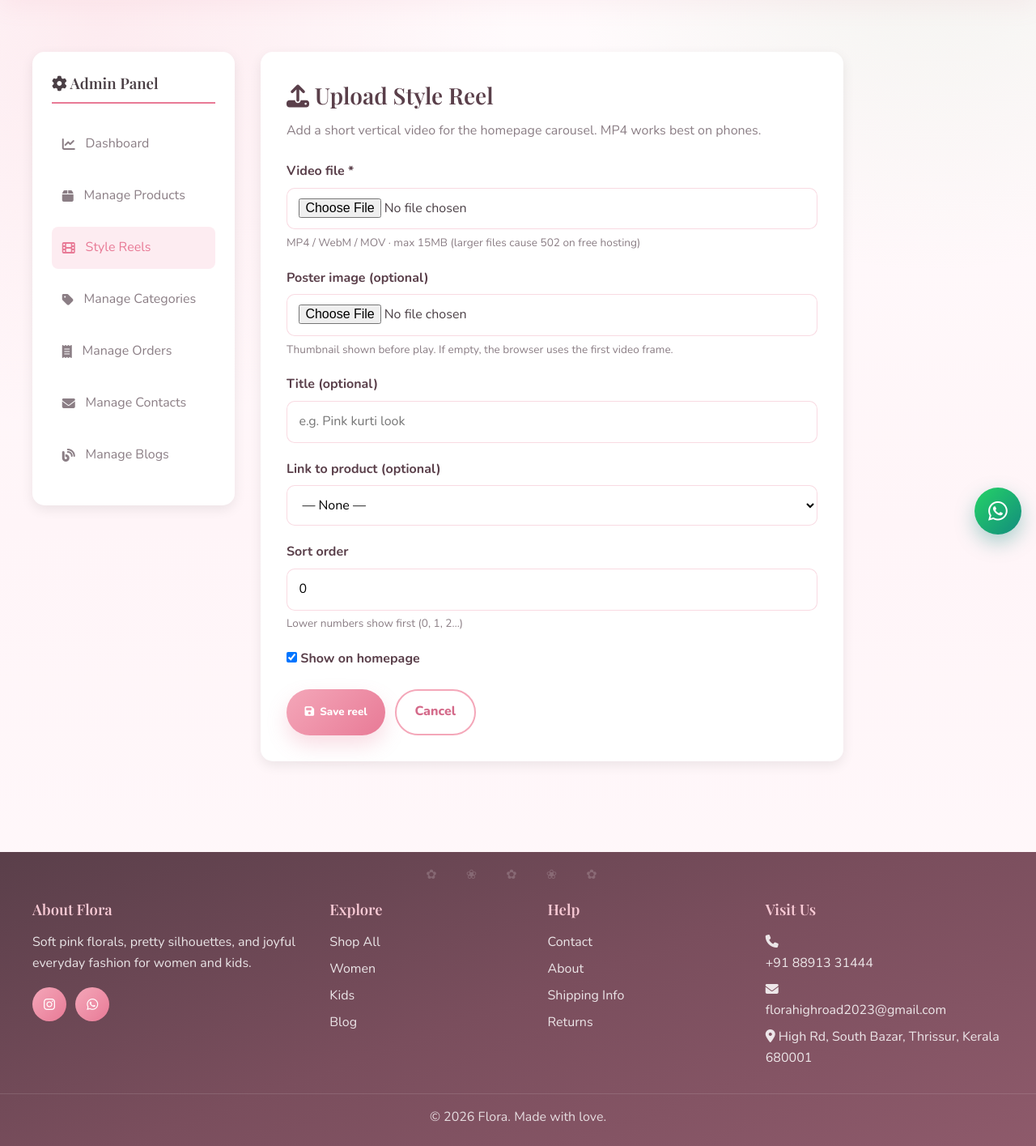
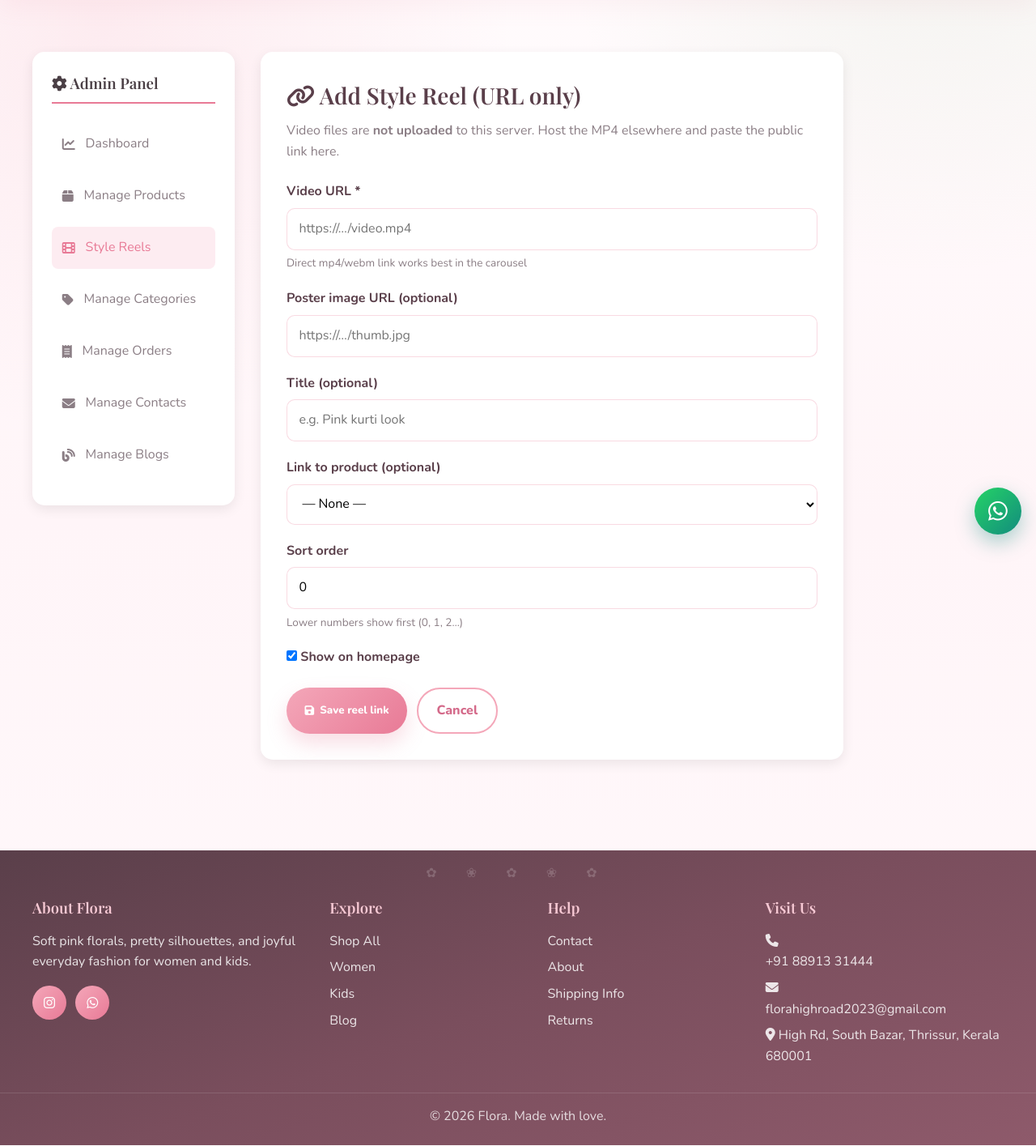
Before and after one commit to Anjana2005/flora, a Django app: page /dashboard/reels/create/ in a window 1280 px wide. Shown: the part 122-1537 px from the top of the page at 81% size. Run offline with Django 5.2, Linux system fonts and the light colour scheme; the visitor is signed in with stand-in values (Sample User, id 1); data that the repository does not hold is empty; some libraries are stand-ins or nearby versions; some web fonts are replaced.

Commit message:
Store product and reel videos as external URLs only.
Video files are no longer uploaded or saved on the server; admin pastes hosted links to avoid 502s and backend storage.

```diff
--- a/shop/admin.py
+++ b/shop/admin.py
@@ -86,10 +86,10 @@ class OfferSaleAdmin(admin.ModelAdmin):
 
 @admin.register(StyleReel)
 class StyleReelAdmin(admin.ModelAdmin):
-    list_display = ['id', 'title', 'active', 'sort_order', 'product', 'created_at']
+    list_display = ['id', 'title', 'active', 'sort_order', 'product', 'video_url', 'created_at']
     list_filter = ['active', 'created_at']
     list_editable = ['active', 'sort_order']
-    search_fields = ['title', 'product__name']
+    search_fields = ['title', 'product__name', 'video_url']
     readonly_fields = ['created_at', 'updated_at']
     autocomplete_fields = ['product']
 
--- a/shop/urls.py
+++ b/shop/urls.py
@@ -37,6 +37,7 @@ urlpatterns = [
     path('dashboard/products/<int:id>/add-image/', views.admin_product_add_image, name='admin_product_add_image'),
     path('dashboard/products/<int:id>/add-media/', views.admin_product_add_image, name='admin_product_add_media'),
     path('dashboard/products/image/<int:id>/delete/', views.admin_product_delete_image, name='admin_product_delete_image'),
+    path('dashboard/products/<int:id>/add-video-url/', views.admin_product_add_video_url, name='admin_product_add_video_url'),
     path('dashboard/products/video/<int:id>/delete/', views.admin_product_delete_video, name='admin_product_delete_video'),
     path('dashboard/categories/', views.admin_categories, name='admin_categories'),
     path('dashboard/categories/create/', views.admin_category_create, name='admin_category_create'),
--- a/shop/views.py
+++ b/shop/views.py
@@ -695,26 +695,37 @@ def admin_product_create(request):
                         available=quantity > 0
                     )
 
-            # Handle image + video uploads
-            from .models import ProductVideo
-            media_files = list(request.FILES.getlist('images')) + list(request.FILES.getlist('videos')) + list(request.FILES.getlist('media'))
-            img_n = vid_n = 0
+            # Images only (videos are external URLs — add on product detail)
+            media_files = (
+                list(request.FILES.getlist('images'))
+                + list(request.FILES.getlist('media'))
+            )
+            img_n = 0
             for f in media_files:
                 if not f:
                     continue
                 ctype = (getattr(f, 'content_type', None) or '').lower()
                 name = (getattr(f, 'name', '') or '').lower()
-                is_video = ctype.startswith('video/') or name.endswith(('.mp4', '.webm', '.mov', '.m4v', '.avi'))
-                if is_video:
-                    ProductVideo.objects.create(product=product, video=f, title=getattr(f, 'name', '')[:200])
-                    vid_n += 1
-                else:
-                    ProductImage.objects.create(product=product, image=f)
-                    img_n += 1
+                if ctype.startswith('video/') or name.endswith(
+                    ('.mp4', '.webm', '.mov', '.m4v', '.avi')
+                ):
+                    continue  # never save video files on the server
+                ProductImage.objects.create(product=product, image=f)
+                img_n += 1
+
+            # Optional external video URL on create
+            from .models import ProductVideo
+            video_url = (request.POST.get('video_url') or '').strip()
+            if video_url:
+                ProductVideo.objects.create(
+                    product=product,
+                    video_url=video_url[:500],
+                    title=(request.POST.get('video_title') or '')[:200],
+                )
 
             messages.success(
                 request,
-                f'Product created successfully! ({img_n} image(s), {vid_n} video(s))',
+                f'Product created successfully! ({img_n} image(s))',
             )
             return redirect('shop:admin_product_detail', id=product.id)
         except Exception as e:
@@ -866,7 +877,7 @@ def admin_category_delete(request, id):
 
 @login_required(login_url='shop:login')
 def admin_product_add_image(request, id):
-    """Add images and/or videos to a product (Manage Products admin)."""
+    """Add product images only (video files are never saved on the server)."""
     if not request.user.is_staff:
         messages.error(request, 'You do not have permission to access this page.')
         return redirect('shop:home')
@@ -875,66 +886,70 @@ def admin_product_add_image(request, id):
 
     if request.method == 'POST':
         try:
-            from .models import ProductImage, ProductVideo
+            from .models import ProductImage
 
             files = []
-            for key in ('media', 'images', 'videos', 'video'):
+            for key in ('media', 'images'):
                 files.extend(request.FILES.getlist(key))
 
             if not files:
-                messages.warning(request, 'No files selected. Choose images or videos to upload.')
+                messages.warning(request, 'No images selected.')
             else:
-                img_n = vid_n = 0
+                img_n = skipped_vid = 0
                 for f in files:
                     if not f:
                         continue
                     ctype = (getattr(f, 'content_type', None) or '').lower()
                     name = (getattr(f, 'name', '') or '').lower()
-                    is_video = ctype.startswith('video/') or name.endswith(
+                    if ctype.startswith('video/') or name.endswith(
                         ('.mp4', '.webm', '.mov', '.m4v', '.avi')
+                    ):
+                        skipped_vid += 1
+                        continue
+                    ProductImage.objects.create(product=product, image=f)
+                    img_n += 1
+
+                if img_n:
+                    messages.success(request, f'Uploaded {img_n} image(s) successfully!')
+                if skipped_vid:
+                    messages.warning(
+                        request,
+                        'Video files are not saved on the server. '
+                        'Paste a video link in “Add video URL” below instead.',
                     )
-                    if is_video:
-                        # Free-tier safe limit (Cloudflare/Render 502 if too large/slow)
-                        from django.conf import settings as dj_settings
-                        max_vid = int(getattr(dj_settings, 'MAX_VIDEO_UPLOAD_BYTES', 15 * 1024 * 1024))
-                        size = getattr(f, 'size', 0) or 0
-                        if size > max_vid:
-                            mb = max_vid // (1024 * 1024)
-                            messages.warning(
-                                request,
-                                f'Skipped {getattr(f, "name", "video")}: max {mb}MB per video '
-                                f'(compress in phone gallery / CapCut first).',
-                            )
-                            continue
-                        try:
-                            ProductVideo.objects.create(
-                                product=product,
-                                video=f,
-                                title=(getattr(f, 'name', '') or '')[:200],
-                            )
-                            vid_n += 1
-                        except Exception as ve:
-                            messages.error(
-                                request,
-                                f'Could not save video {getattr(f, "name", "")}: {ve}. '
-                                f'Try a shorter/compressed MP4 under 15MB.',
-                            )
-                    else:
-                        ProductImage.objects.create(product=product, image=f)
-                        img_n += 1
-
-                if img_n or vid_n:
-                    messages.success(
-                        request,
-                        f'Uploaded {img_n} image(s) and {vid_n} video(s) successfully!',
-                    )
-                else:
-                    messages.warning(request, 'No valid image or video files uploaded.')
+                if not img_n and not skipped_vid:
+                    messages.warning(request, 'No valid image files uploaded.')
         except Exception as e:
-            messages.error(
-                request,
-                f'Error uploading media: {e}. If you saw 502, use a smaller video (under 15MB).',
+            messages.error(request, f'Error uploading images: {e}')
+
+    return redirect('shop:admin_product_detail', id=product.id)
+
+
+@login_required(login_url='shop:login')
+def admin_product_add_video_url(request, id):
+    """Add an external video URL to a product (no file upload)."""
+    if not request.user.is_staff:
+        messages.error(request, 'You do not have permission to access this page.')
+        return redirect('shop:home')
+
+    product = get_object_or_404(Product, id=id)
+
+    if request.method == 'POST':
+        from .models import ProductVideo
+
+        video_url = (request.POST.get('video_url') or '').strip()
+        title = (request.POST.get('video_title') or '').strip()[:200]
+        if not video_url:
+            messages.error(request, 'Paste a video URL (mp4/webm link).')
+        elif not (video_url.startswith('http://') or video_url.startswith('https://')):
+            messages.error(request, 'Video URL must start with http:// or https://')
+        else:
+            ProductVideo.objects.create(
+                product=product,
+                video_url=video_url[:500],
+                title=title,
             )
+            messages.success(request, 'Video link added (not stored as a file on this server).')
 
     return redirect('shop:admin_product_detail', id=product.id)
 
@@ -1296,7 +1311,7 @@ def admin_reels(request):
 
 @login_required(login_url='shop:login')
 def admin_reel_create(request):
-    """Staff dashboard: upload a new homepage Style reel."""
+    """Staff dashboard: add a homepage Style reel via external URL (no file save)."""
     if not request.user.is_staff:
         messages.error(request, 'You do not have permission to access this page.')
         return redirect('shop:home')
@@ -1304,8 +1319,8 @@ def admin_reel_create(request):
     products = Product.objects.filter(available=True).order_by('name')
 
     if request.method == 'POST':
-        video = request.FILES.get('video')
-        poster = request.FILES.get('poster')
+        video_url = (request.POST.get('video_url') or '').strip()
+        poster_url = (request.POST.get('poster_url') or '').strip()
         title = (request.POST.get('title') or '').strip()[:200]
         active = request.POST.get('active') == 'on'
         product_id = request.POST.get('product') or ''
@@ -1314,25 +1329,11 @@ def admin_reel_create(request):
         except (TypeError, ValueError):
             sort_order = 0
 
-        if not video:
-            messages.error(request, 'A video file is required (MP4/WebM/MOV).')
+        if not video_url:
+            messages.error(request, 'Paste a video URL (direct mp4/webm link).')
             return redirect('shop:admin_reel_create')
-
-        name = (getattr(video, 'name', '') or '').lower()
-        ctype = (getattr(video, 'content_type', '') or '').lower()
-        is_video = ctype.startswith('video/') or name.endswith(('.mp4', '.webm', '.mov', '.m4v'))
-        if not is_video:
-            messages.error(request, 'Please upload a video file (MP4, WebM, or MOV).')
-            return redirect('shop:admin_reel_create')
-
-        from django.conf import settings as dj_settings
-        max_bytes = int(getattr(dj_settings, 'MAX_VIDEO_UPLOAD_BYTES', 15 * 1024 * 1024))
-        if getattr(video, 'size', 0) and video.size > max_bytes:
-            mb = max_bytes // (1024 * 1024)
-            messages.error(
-                request,
-                f'Video is too large. Max {mb}MB per reel (compress first to avoid 502 errors).',
-            )
+        if not (video_url.startswith('http://') or video_url.startswith('https://')):
+            messages.error(request, 'Video URL must start with http:// or https://')
             return redirect('shop:admin_reel_create')
 
         product = None
@@ -1341,13 +1342,16 @@ def admin_reel_create(request):
 
         StyleReel.objects.create(
             title=title,
-            video=video,
-            poster=poster,
+            video_url=video_url[:500],
+            poster_url=poster_url[:500] if poster_url else '',
             product=product,
             active=active,
             sort_order=max(0, sort_order),
         )
-        messages.success(request, 'Style reel uploaded! It will show on the homepage when Active.')
+        messages.success(
+            request,
+            'Style reel saved as a link only (video file is not stored on this server).',
+        )
         return redirect('shop:admin_reels')
 
     return render(request, 'shop/admin/reel_create.html', {'products': products})
--- a/templates/shop/admin/reel_create.html
+++ b/templates/shop/admin/reel_create.html
@@ -1,6 +1,6 @@
 {% extends "base.html" %}
 
-{% block title %}Upload Style Reel - Flora Admin{% endblock %}
+{% block title %}Add Style Reel - Flora Admin{% endblock %}
 
 {% block extra_css %}
 <style>
@@ -17,9 +17,9 @@
     .form-group { margin-bottom: 1.25rem; }
     .form-group label { display: block; font-weight: 700; margin-bottom: 0.45rem; color: #5A3F4A; }
     .form-group input[type="text"],
+    .form-group input[type="url"],
     .form-group input[type="number"],
-    .form-group select,
-    .form-group input[type="file"] {
+    .form-group select {
         width: 100%; padding: 0.75rem 0.9rem; border: 1px solid rgba(232,122,150,0.28);
         border-radius: 10px; font: inherit; background: #fff;
     }
@@ -47,20 +47,22 @@
         </aside>
 
         <div class="admin-content">
-            <h1><i class="fas fa-upload"></i> Upload Style Reel</h1>
-            <p class="hint">Add a short vertical video for the homepage carousel. MP4 works best on phones.</p>
+            <h1><i class="fas fa-link"></i> Add Style Reel (URL only)</h1>
+            <p class="hint">
+                Video files are <strong>not uploaded</strong> to this server.
+                Host the MP4 elsewhere and paste the public link here.
+            </p>
 
-            <form method="post" enctype="multipart/form-data">
+            <form method="post">
                 {% csrf_token %}
                 <div class="form-group">
-                    <label for="video">Video file *</label>
-                    <input type="file" id="video" name="video" accept="video/mp4,video/webm,video/quicktime,video/*" required>
-                    <small>MP4 / WebM / MOV · max 15MB (larger files cause 502 on free hosting)</small>
+                    <label for="video_url">Video URL *</label>
+                    <input type="url" id="video_url" name="video_url" required placeholder="https://…/video.mp4">
+                    <small>Direct mp4/webm link works best in the carousel</small>
                 </div>
                 <div class="form-group">
-                    <label for="poster">Poster image (optional)</label>
-                    <input type="file" id="poster" name="poster" accept="image/*">
-                    <small>Thumbnail shown before play. If empty, the browser uses the first video frame.</small>
+                    <label for="poster_url">Poster image URL (optional)</label>
+                    <input type="url" id="poster_url" name="poster_url" placeholder="https://…/thumb.jpg">
                 </div>
                 <div class="form-group">
                     <label for="title">Title (optional)</label>
@@ -87,7 +89,7 @@
                     </label>
                 </div>
                 <div class="form-actions">
-                    <button type="submit" class="btn btn-primary"><i class="fas fa-save"></i> Save reel</button>
+                    <button type="submit" class="btn btn-primary"><i class="fas fa-save"></i> Save reel link</button>
                     <a href="{% url 'shop:admin_reels' %}" class="btn btn-secondary">Cancel</a>
                 </div>
             </form>
--- a/templates/shop/admin/reel_delete_confirm.html
+++ b/templates/shop/admin/reel_delete_confirm.html
@@ -9,8 +9,8 @@
         <p style="color:var(--text-light);margin-bottom:1.25rem;">
             <strong>{{ reel.title|default:"Untitled reel" }}</strong> will be removed from the homepage permanently.
         </p>
-        {% if reel.video %}
-        <video src="{{ reel.video.url }}" controls playsinline muted style="width:100%;max-height:320px;border-radius:12px;background:#111;margin-bottom:1.25rem;"></video>
+        {% if reel.src %}
+        <video src="{{ reel.src }}" controls playsinline muted style="width:100%;max-height:320px;border-radius:12px;background:#111;margin-bottom:1.25rem;"></video>
         {% endif %}
         <form method="post" style="display:flex;gap:0.75rem;flex-wrap:wrap;">
             {% csrf_token %}
--- a/templates/shop/home.html
+++ b/templates/shop/home.html
@@ -609,11 +609,11 @@
             <div class="swiper-wrapper">
                 {% for reel in style_reels %}
                 <div class="swiper-slide">
-                    <div class="reel-card" data-video="{{ reel.video.url }}" tabindex="0" role="button" aria-label="{{ reel.title|default:'Play style reel' }}">
+                    <div class="reel-card" data-video="{{ reel.src }}" tabindex="0" role="button" aria-label="{{ reel.title|default:'Play style reel' }}">
                         <span class="reel-badge"><i class="fas fa-circle"></i> REEL</span>
                         <video muted loop playsinline preload="metadata" autoplay
-                            {% if reel.poster %}poster="{{ reel.poster.url }}"{% endif %}>
-                            <source src="{{ reel.video.url }}" type="video/mp4">
+                            {% if reel.poster_url %}poster="{{ reel.poster_url }}"{% endif %}>
+                            <source src="{{ reel.src }}" type="video/mp4">
                         </video>
                         <span class="reel-play" aria-hidden="true"><i class="fas fa-play"></i></span>
                     </div>
--- a/templates/shop/product/detail.html
+++ b/templates/shop/product/detail.html
@@ -457,7 +457,7 @@
                     <img id="main-image" src="{{ product.images.first.image.url }}" alt="{{ product.name }}">
                     <video id="main-video" controls playsinline style="display:none;width:100%;height:100%;object-fit:cover;border-radius:inherit;background:#111;"></video>
                 {% elif product.videos.all %}
-                    <video id="main-video" src="{{ product.videos.first.video.url }}" controls playsinline style="width:100%;height:100%;object-fit:cover;border-radius:inherit;background:#111;"></video>
+                    <video id="main-video" src="{{ product.videos.first.src }}" controls playsinline style="width:100%;height:100%;object-fit:cover;border-radius:inherit;background:#111;"></video>
                     <img id="main-image" alt="{{ product.name }}" style="display:none;">
                 {% else %}
                     <i class="fas fa-tshirt"></i>
@@ -473,9 +473,9 @@
                 {% endfor %}
                 {% for vid in product.videos.all %}
                 <div class="thumbnail {% if not product.images.all and forloop.first %}active{% endif %}"
-                     onclick="showProductVideo('{{ vid.video.url }}', this)"
+                     onclick="showProductVideo('{{ vid.src|escapejs }}', this)"
                      style="position:relative;">
-                    <video src="{{ vid.video.url }}" muted playsinline style="width:100%;height:100%;object-fit:cover;"></video>
+                    <video src="{{ vid.src }}" muted playsinline style="width:100%;height:100%;object-fit:cover;"></video>
                     <span style="position:absolute;inset:0;display:flex;align-items:center;justify-content:center;background:rgba(0,0,0,.35);color:#fff;font-size:1.2rem;"><i class="fas fa-play"></i></span>
                 </div>
                 {% endfor %}
```
Also changed, not shown: shop/models.py (+28 -16 lines), templates/shop/admin/product_create.html (+10 -3 lines), templates/shop/admin/product_detail.html (+20 -47 lines), templates/shop/admin/reels.html (+6 -6 lines), shop/migrations/0014_video_url_only.py (added).
